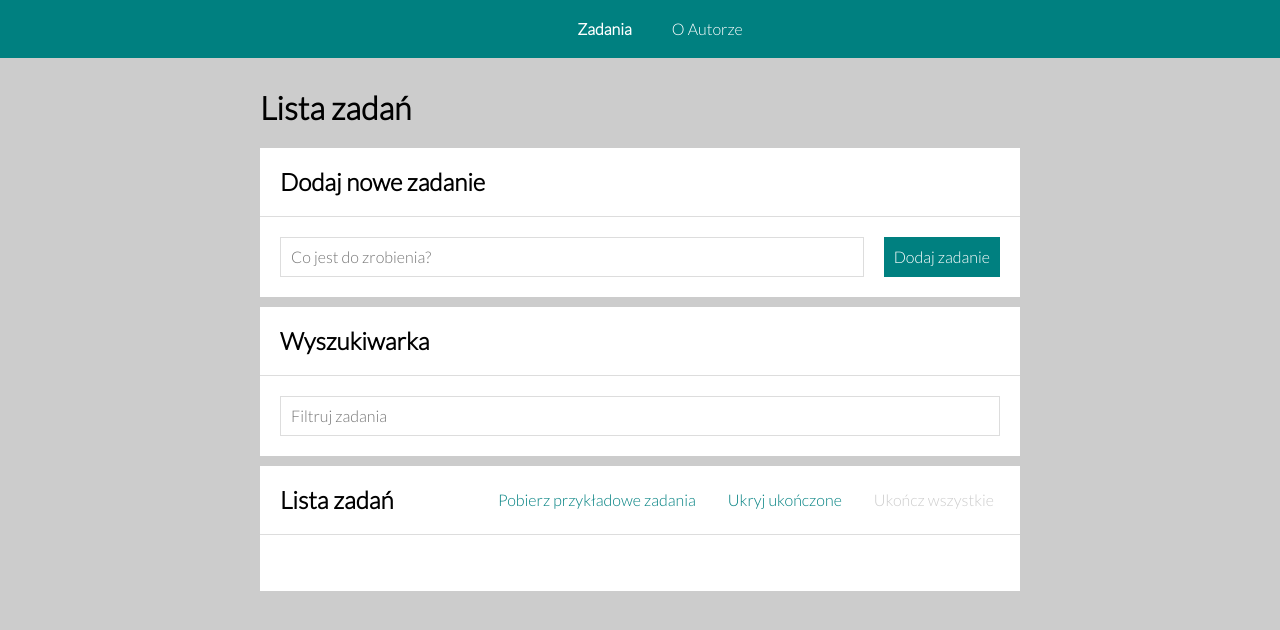
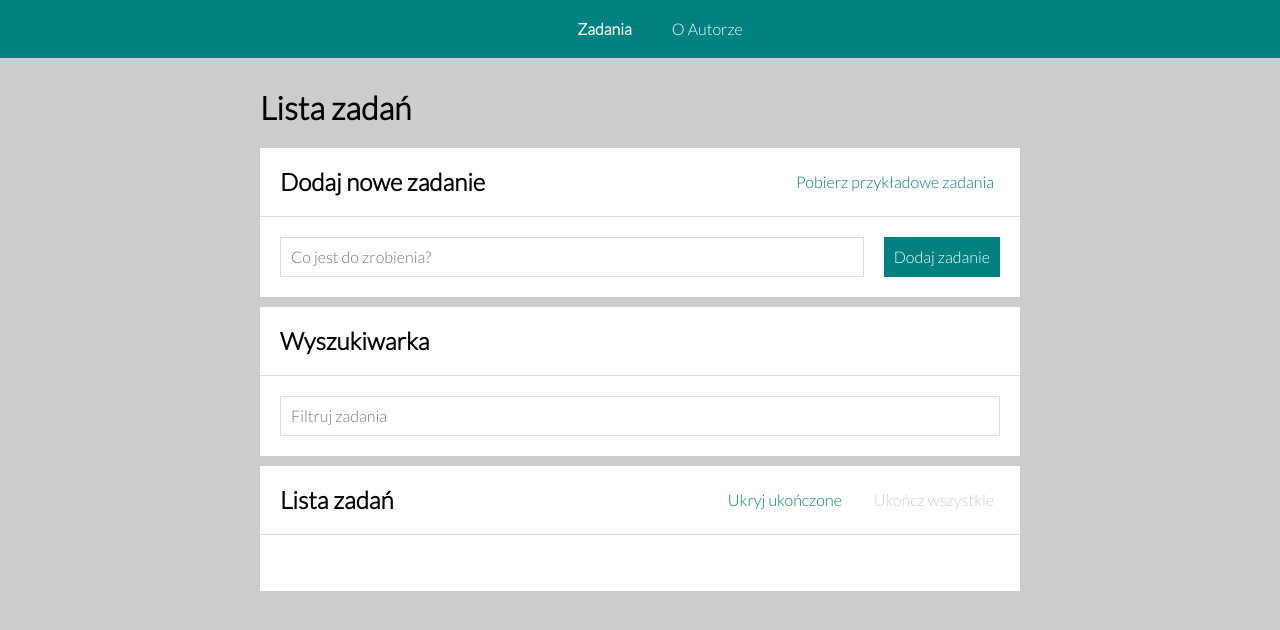
Before and after one commit to saimoNN37/ToDo-List-react, a React (Create React App) app: page /#/zadania in a window 1280 px wide. Shown: the top 630 px of the page. Built offline with nearby package versions, Linux system fonts and the light colour scheme.

Commit message:
moved ExampleTaskButton

```diff
--- /dev/null
+++ b/src/features/tasks/Button/index.js
@@ -0,0 +1,24 @@
+import styled from "styled-components";
+
+export const StyledButtons = styled.button`
+    border: none;
+    margin: 0 0 0 20px;
+    color: hsl(180, 100%, 25%);
+    background-color: transparent;
+    transition: 1s;
+    cursor: pointer;
+
+    &:hover {
+        color: hsl(180, 100%, 35%);
+    }
+
+    &:disabled {
+        color: #ccc;
+    }
+
+    @media (max-width: 767px) {
+        flex-basis: 100%;
+        margin: 10px;
+    }
+
+`;
--- a/src/features/tasks/TasksPage/Buttons/index.js
+++ b/src/features/tasks/TasksPage/Buttons/index.js
@@ -1,6 +1,7 @@
-import { ButtonList, StyledButtons } from "./styled";
+import { ButtonList, } from "./styled";
 import { useSelector, useDispatch } from "react-redux";
 import { toogleHideDone, setAllDone, selecHideDone, selectAreTasksEmpty, selectIsEveryTaskDone, fetchExampleTasks } from "../../taskSlice";
+import { StyledButtons } from "../../Button";
 
 
 
@@ -12,9 +13,6 @@ const Buttons = () => {
     const disPatch = useDispatch();
     return (
         <ButtonList>
-            <StyledButtons onClick={() => disPatch(fetchExampleTasks())}>
-                Pobierz przykładowe zadania
-            </StyledButtons>
             {!isEmptyTasks && (
                 <>
                     <StyledButtons
--- /dev/null
+++ b/src/features/tasks/TasksPage/ExampleTasksButton/index.js
@@ -0,0 +1,17 @@
+import { useDispatch } from "react-redux";
+import { StyledButtons } from "../../Button";
+import { fetchExampleTasks } from "../../taskSlice";
+
+const ExampleTaskButton = () => {
+    const disPatch = useDispatch();
+
+    return (
+        <>
+        <StyledButtons onClick={() => disPatch(fetchExampleTasks())}>
+            Pobierz przykładowe zadania
+        </StyledButtons>
+        </>
+    )
+};
+
+export default ExampleTaskButton;
--- a/src/features/tasks/TasksPage/index.js
+++ b/src/features/tasks/TasksPage/index.js
@@ -5,6 +5,7 @@ import Section from "../../../common/Section";
 import Container from "../../../common/Container";
 import Header from "../../../common/Header";
 import Search from "./Search";
+import ExampleTaskButton from "./ExampleTasksButton";
 
 function TasksPage() {
   return (
@@ -13,6 +14,7 @@ function TasksPage() {
       <Section
         title="Dodaj nowe zadanie"
         body={<Form />}
+        extraHeaderContent={<ExampleTaskButton />}
       />
       <Section
         title="Wyszukiwarka"
```
